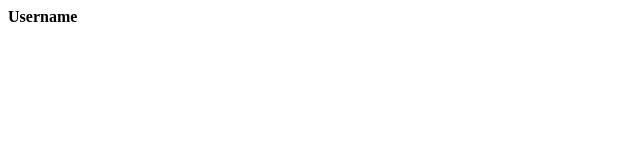
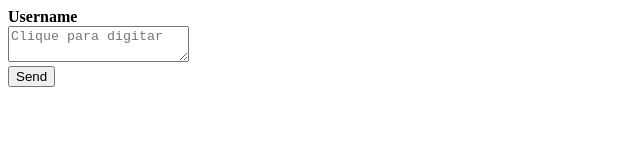
Before and after one commit to gabrielluizsf/Comments-System, a plain HTML site: page index.html in a window 1280 px wide. Shown: the whole page, without its empty margins (0-640 px from the left). Drawn offline with Linux system fonts and the light colour scheme.

Commit message:
html file

```diff
--- a/index.html
+++ b/index.html
@@ -1,19 +1,43 @@
 <!DOCTYPE html>
 <html lang="pt-BR">
+
 <head>
   <meta charset="UTF-8">
-    <meta http-equiv="X-UA-Compatible" content="IE=edge">
   <meta name="viewport" content="width=device-width, initial-scale=1.0">
+  <link href="https://fonts.googleapis.com/css2?family=Roboto:ital,wght@0,400;1,700&display=swap" rel="stylesheet">
+
   <title>Welcome</title>
 </head>
+
+
 <body>
   <header>
 
   </header>
-   <main class="main"><div class="newPost">
-    <div class="infoUser"><strong>Username</strong></div>
+  <main class="main">
+
+    <div class="newPost">
+
+      <div class="infoUser">
+
+        <strong>Username</strong>
       </div>
+
+      <form action="" class="msg" id="msg">
+        <textarea name="textarea" placeholder="Clique para digitar" id="textarea"></textarea>
+        <div class="iconsAndButton">
+          <div class="icons">
+          </div>
+
+          <button type="submit" id="botao" class="btnSubmitForm">Send</button>
+        </div>
+      </form>
+    </div>
+
+    <ul class="posts" id="posts"></ul>
+
   </main>
   <script type="module" src="../controllers/com/msg.js"></script>
 </body>
+
 </html>
```
Lines whose indentation alone changed are shown as unchanged.
